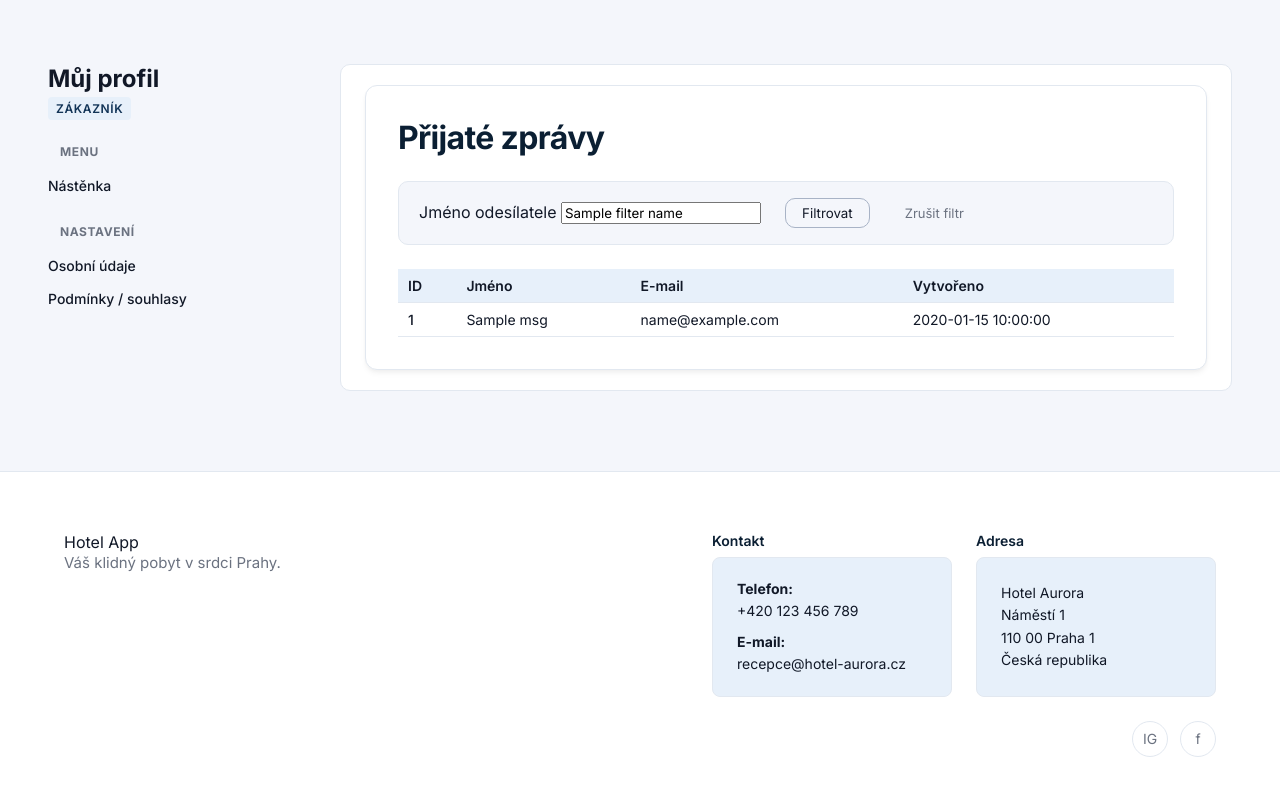
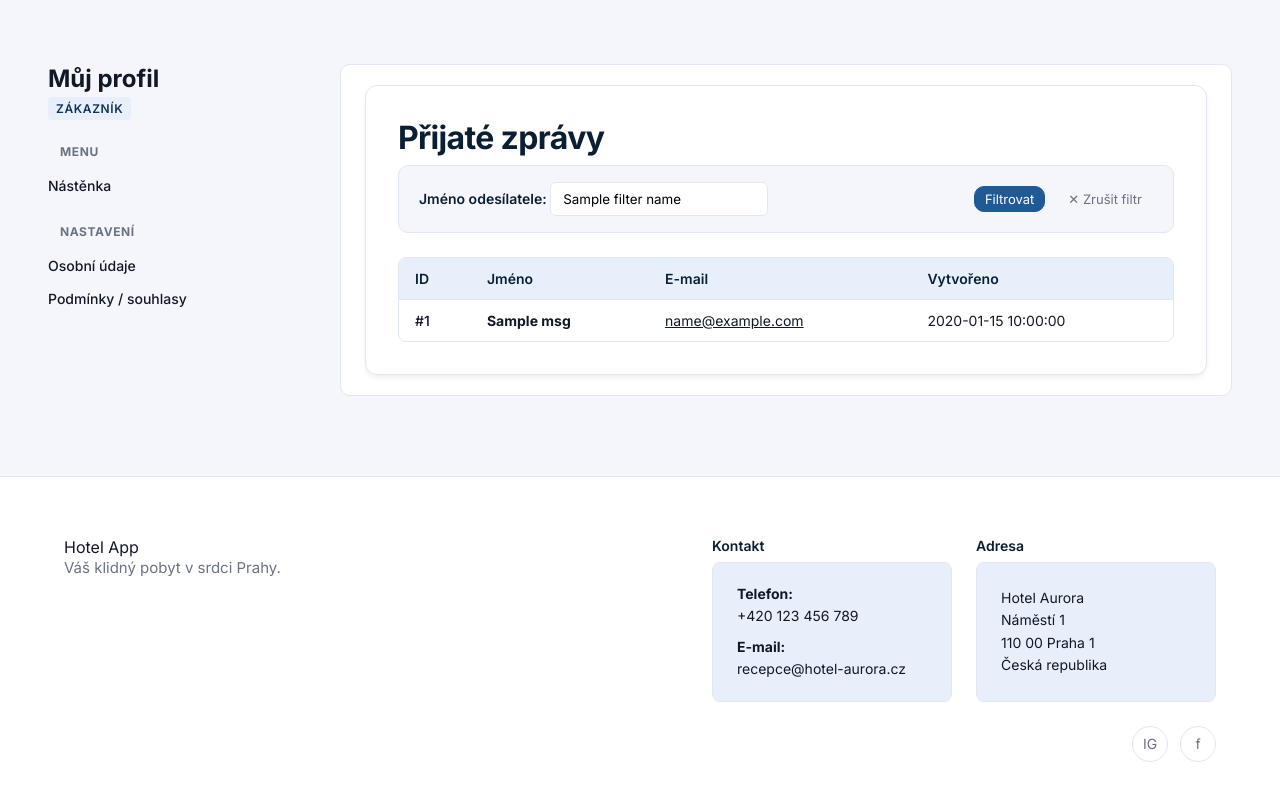
Before and after one commit to MarieHoravova/web-application-project, a FastAPI app: template templates/profile/profile_contact_messages.html in a window 1280 px wide. Shown: the part 67-869 px from the top of the page. Before the commit the page ends 824 px from the top, so only its background shows below. Run offline with FastAPI, Linux system fonts and the light colour scheme; the template is opened without the code that fills it: most values are stand-ins (such as "Sample title", 1, 10 or a date in 2020); some web fonts are replaced.

```diff
--- a/templates/profile/profile_contact_messages.html
+++ b/templates/profile/profile_contact_messages.html
@@ -2,21 +2,36 @@
 {% block title %}Přijaté zprávy{% endblock %}
 
 {% block profile_content %}
-  <h1>Přijaté zprávy</h1>
+
+  <div class="dashboard-header">
+      <h1 style="margin-bottom: 8px;">Přijaté zprávy</h1>
+  </div>
 
   <form method="get" action="{{ url_for('contact_messages_list') }}" class="admin-form">
+
+    <div class="filter-group">
       <label>
-      Jméno odesílatele
-      <input type="text" name="name" value="{{ filter_name }}">
+        Jméno odesílatele:
+        <input type="text" name="name" value="{{ filter_name or '' }}"
+               style="padding: 8px 12px; border: 1px solid var(--color-border-subtle); border-radius: 6px; min-width: 200px;">
       </label>
-    <button type="submit" class="btn btn-secondary">Filtrovat</button>
-    <a href="{{ url_for('contact_messages_list') }}" class="admin-link-reset-filter">Zrušit filtr</a>
+    </div>
+
+    <div class="admin-filter-actions">
+      <button type="submit" class="btn btn-primary btn-small">Filtrovat</button>
+
+      {% if filter_name %}
+        <a href="{{ url_for('contact_messages_list') }}" class="admin-link-reset-filter">✕ Zrušit filtr</a>
+      {% endif %}
+    </div>
   </form>
 
+  <div class="dashboard-section">
     {% if contact_messages|length == 0 %}
-    <p>Žádné zprávy k zobrazení.</p>
+      <p style="color: var(--color-text-muted);">Žádné zprávy k zobrazení.</p>
     {% else %}
-    <table class="data">
+      <div class="table-responsive">
+        <table class="data-table">
           <thead>
             <tr>
               <th>ID</th>
@@ -28,13 +43,24 @@
           <tbody>
             {% for msg in contact_messages %}
               <tr>
-            <td> <a href="{{ url_for('contact_message_detail', msg_id=msg.id) }}" class="table-id-link">{{ msg.id }}</a></td>
-            <td>{{ msg.name }}</td>
-            <td>{{ msg.email }}</td>
+                <td>
+                  <a href="{{ url_for('contact_message_detail', msg_id=msg.id) }}" class="table-id-link">
+                    #{{ msg.id }}
+                  </a>
+                </td>
+                <td><strong>{{ msg.name }}</strong></td>
+                <td>
+                    <a href="mailto:{{ msg.email }}" style="color: inherit; text-decoration: underline;">
+                        {{ msg.email }}
+                    </a>
+                </td>
                 <td>{{ msg.created_at }}</td>
               </tr>
             {% endfor %}
           </tbody>
         </table>
+      </div>
     {% endif %}
+  </div>
+
 {% endblock %}
```
Also changed, not shown: templates/profile/profile_contact_message_detail.html (+32 -22 lines). Lines whose indentation alone changed are shown as unchanged.
